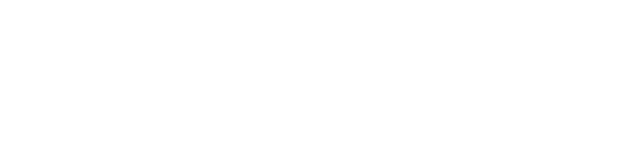
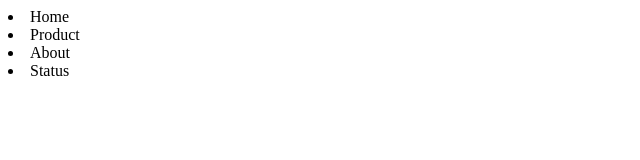
Before and after one commit to DivSpanTech/githubCreation, a plain HTML site: page index.html in a window 1280 px wide. Shown: the whole page, without its empty margins (0-640 px from the left). Drawn offline with Linux system fonts and the light colour scheme.

Commit message:
Feat: Navbar

```diff
--- a/index.html
+++ b/index.html
@@ -7,5 +7,11 @@
 </head>
 <body>
 
+    <nav>
+        <li>Home</li>
+        <li>Product</li>
+        <li>About</li>
+        <li>Status</li>
+    </nav>
 </body>
 </html>
```
